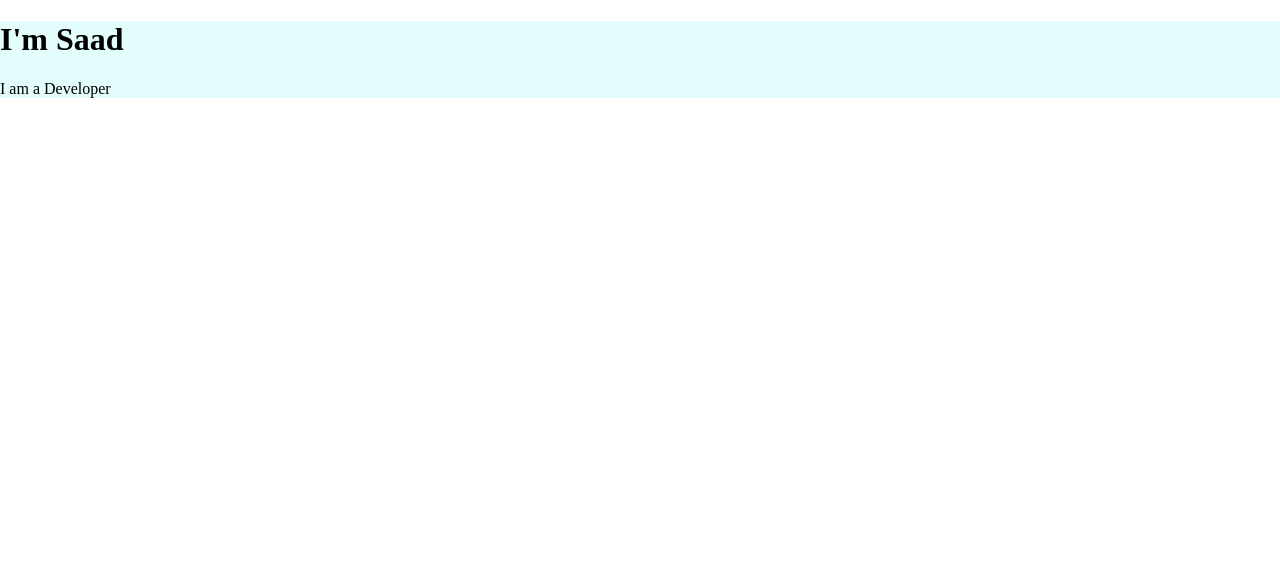
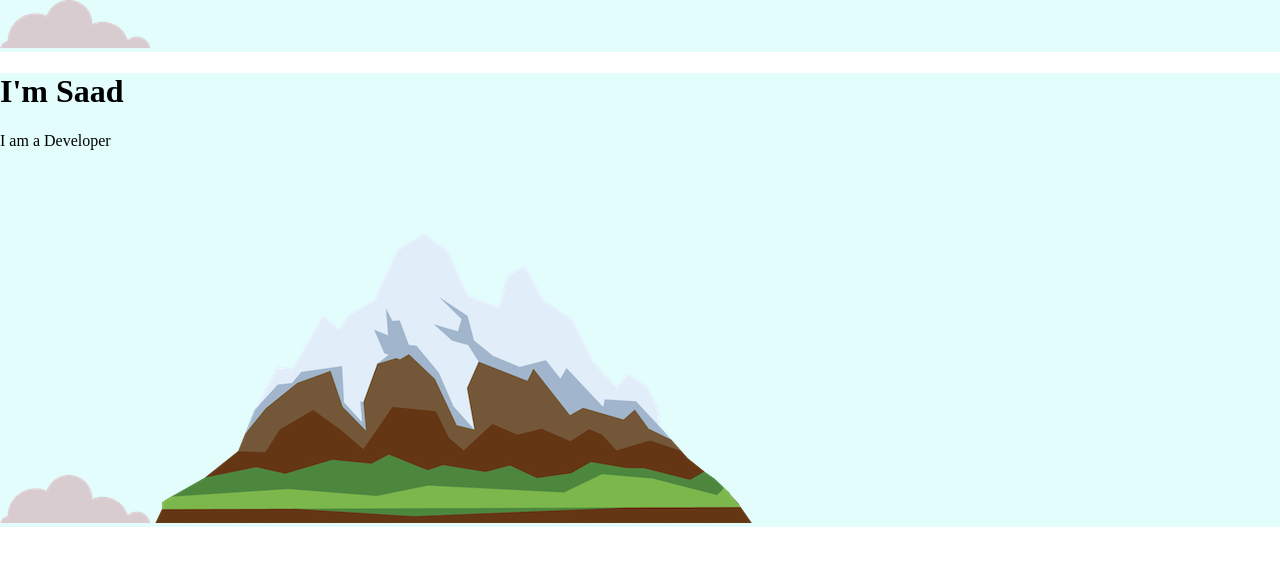
Before and after one commit to SaadSohailBajwa/udemy, a plain HTML site: page my-site/index.html in a window 1280 px wide. Drawn offline with Linux system fonts and the light colour scheme.

Commit message:
added images in index.html of my-site

```diff
--- a/my-site/index.html
+++ b/my-site/index.html
@@ -8,9 +8,12 @@
     <link rel="stylesheet" href="css/styles.css">
 </head>
 <body>
+    <div><img src="Images/cloud.png" alt="cloud"></div>
     <div>
-            <h1>I'm Saad</h1>
-            <p>I am a Developer</p>
+        <h1>I'm Saad</h1>
+        <p>I am a Developer</p>
+        <img src="Images/cloud.png" alt="">
+        <img src="Images/mountain.png" alt="">
     </div>
 
 </body>
```
